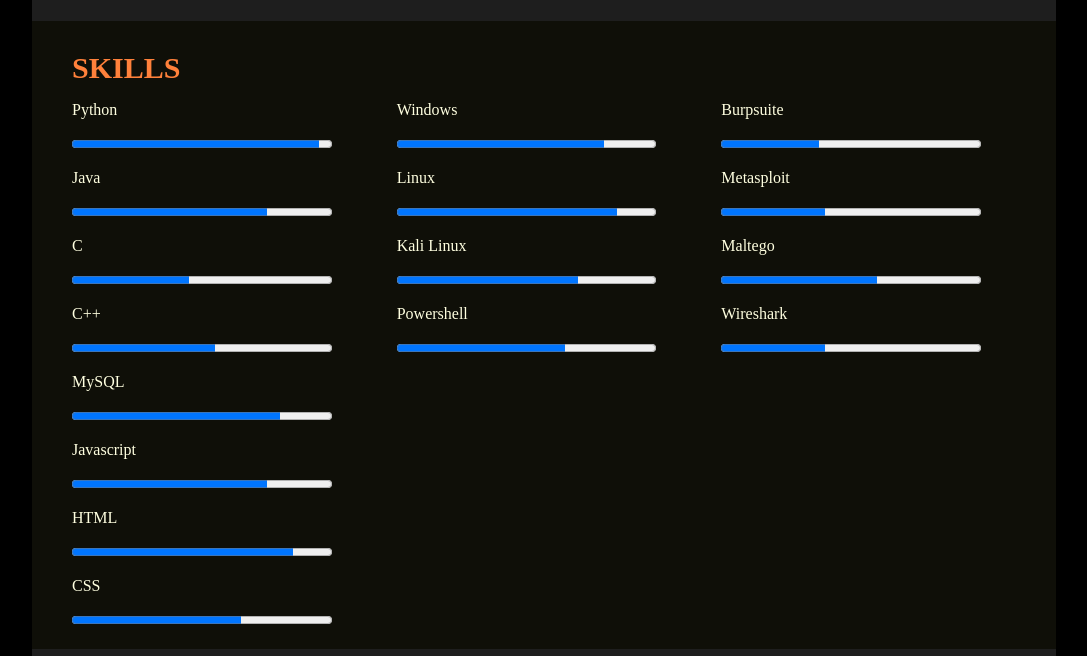
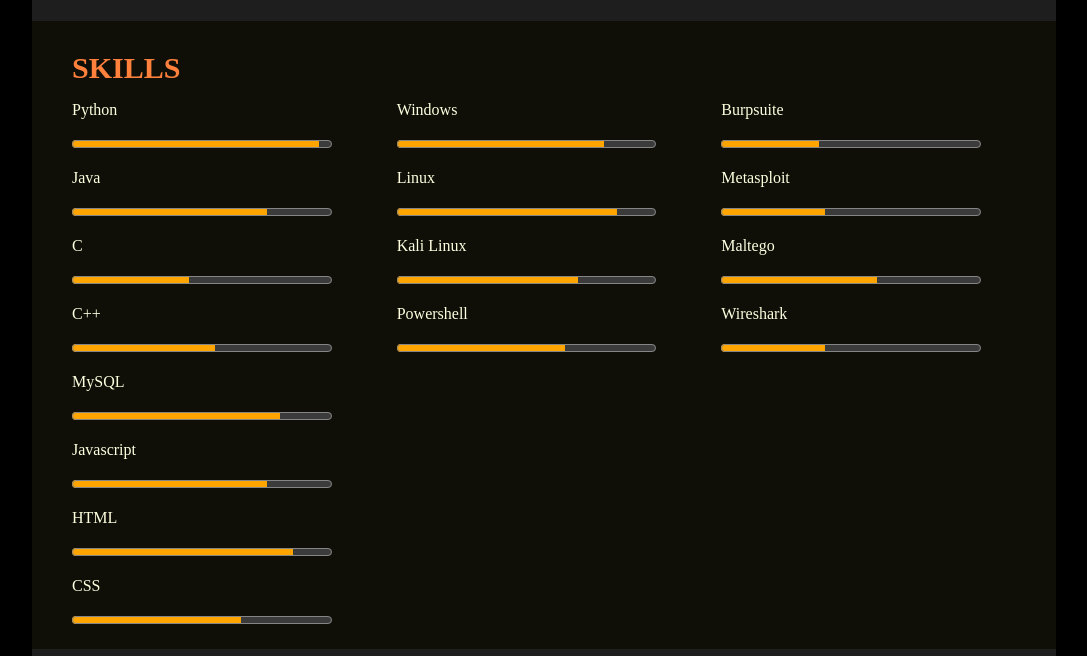
Before and after one commit to drainPotato/Web-Design, a plain HTML site: page Assignment/about_me.html in a window 1280 px wide. Shown: the part 840-1496 px from the top of the page, without its empty margins (96-1183 px from the left). Drawn offline with Linux system fonts and the light colour scheme.

Commit message:
assignment

```diff
--- a/Assignment/css/about_me_style.css
+++ b/Assignment/css/about_me_style.css
@@ -74,4 +74,5 @@
 
 progress {
   width: 80%;
+  accent-color: #FFA500;
 }
```
